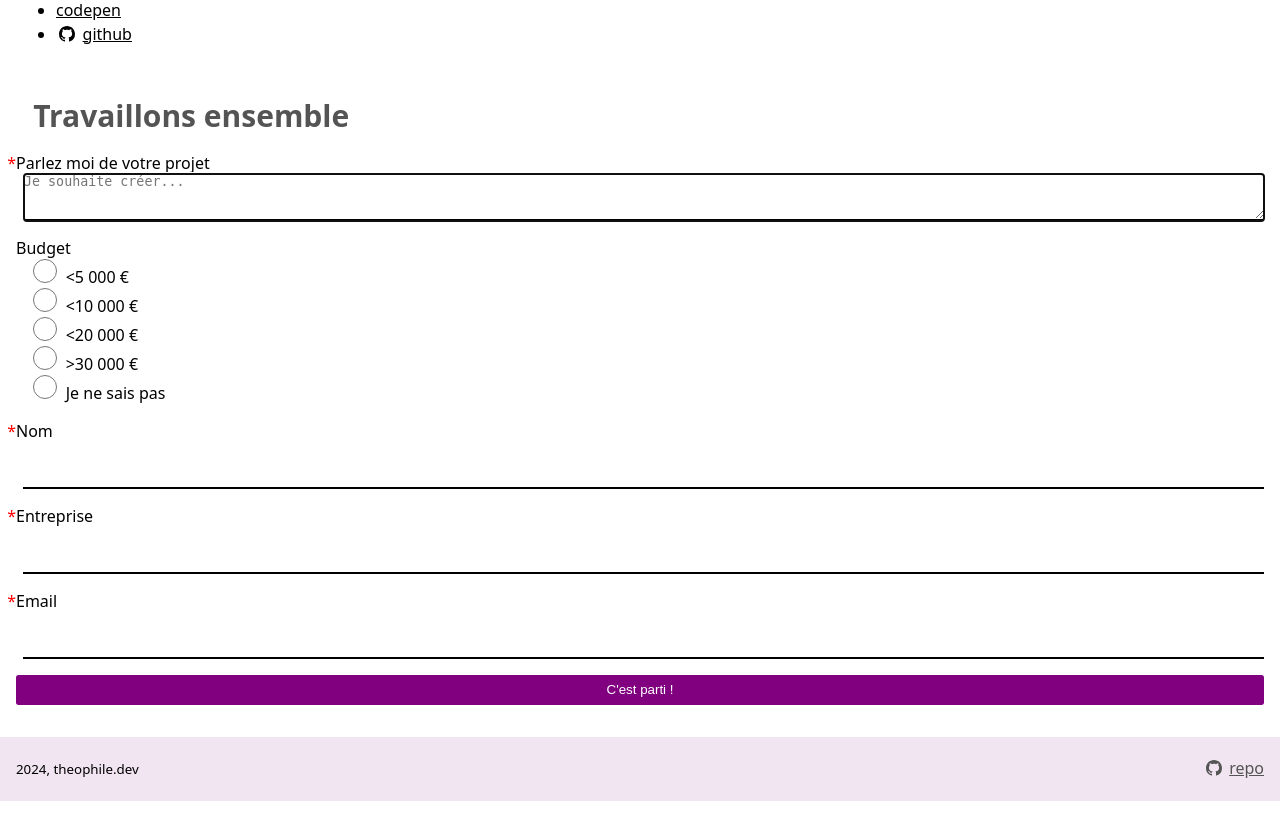
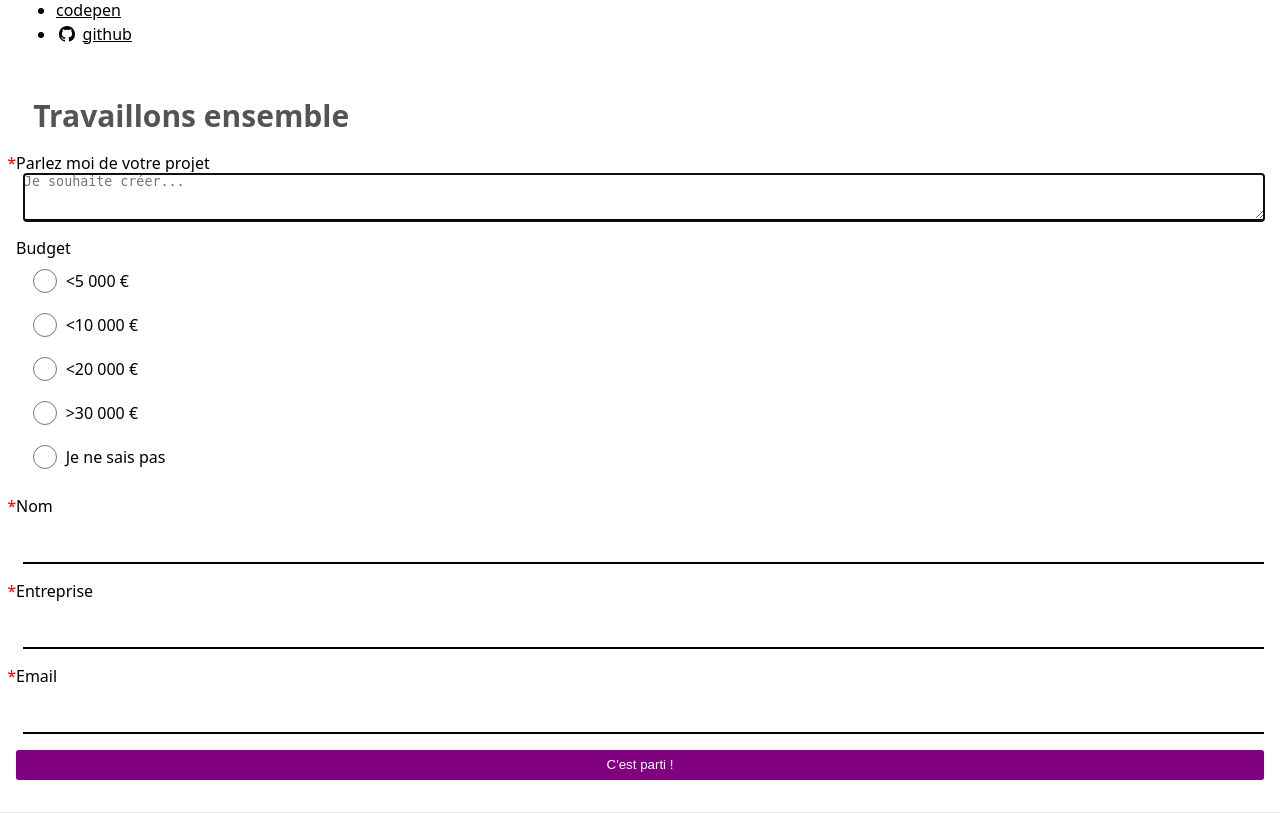
Before and after one commit to thinkerers/theophile.dev, a PHP site: page / in a window 1280 px wide. Shown: the part 959-1772 px from the top of the page. Run offline with PHP 8.4, Linux system fonts and the light colour scheme.

Commit message:
adjust radio alignement

```diff
--- a/www/public/css/styles.v0.css
+++ b/www/public/css/styles.v0.css
@@ -220,7 +220,12 @@
                 border: none;
             }
         }
-
+        & label:has([type="radio"]){
+            line-height: 2lh;
+            display: flex;
+            align-items: center;
+            justify-content: flex-start;
+        }
         & input:not([type="radio"], [type="submit"]),
         & textarea {
             background: transparent;
```
